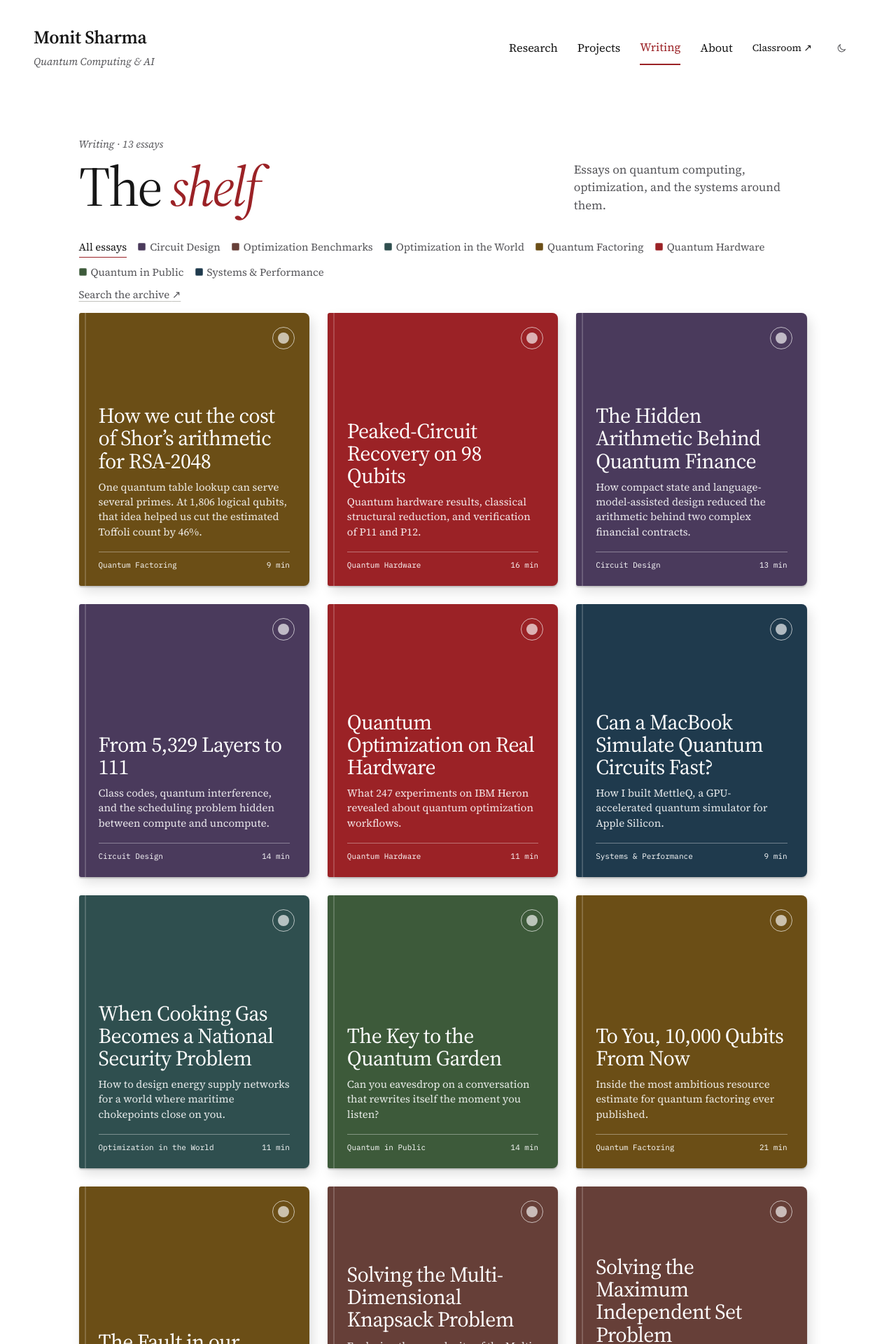
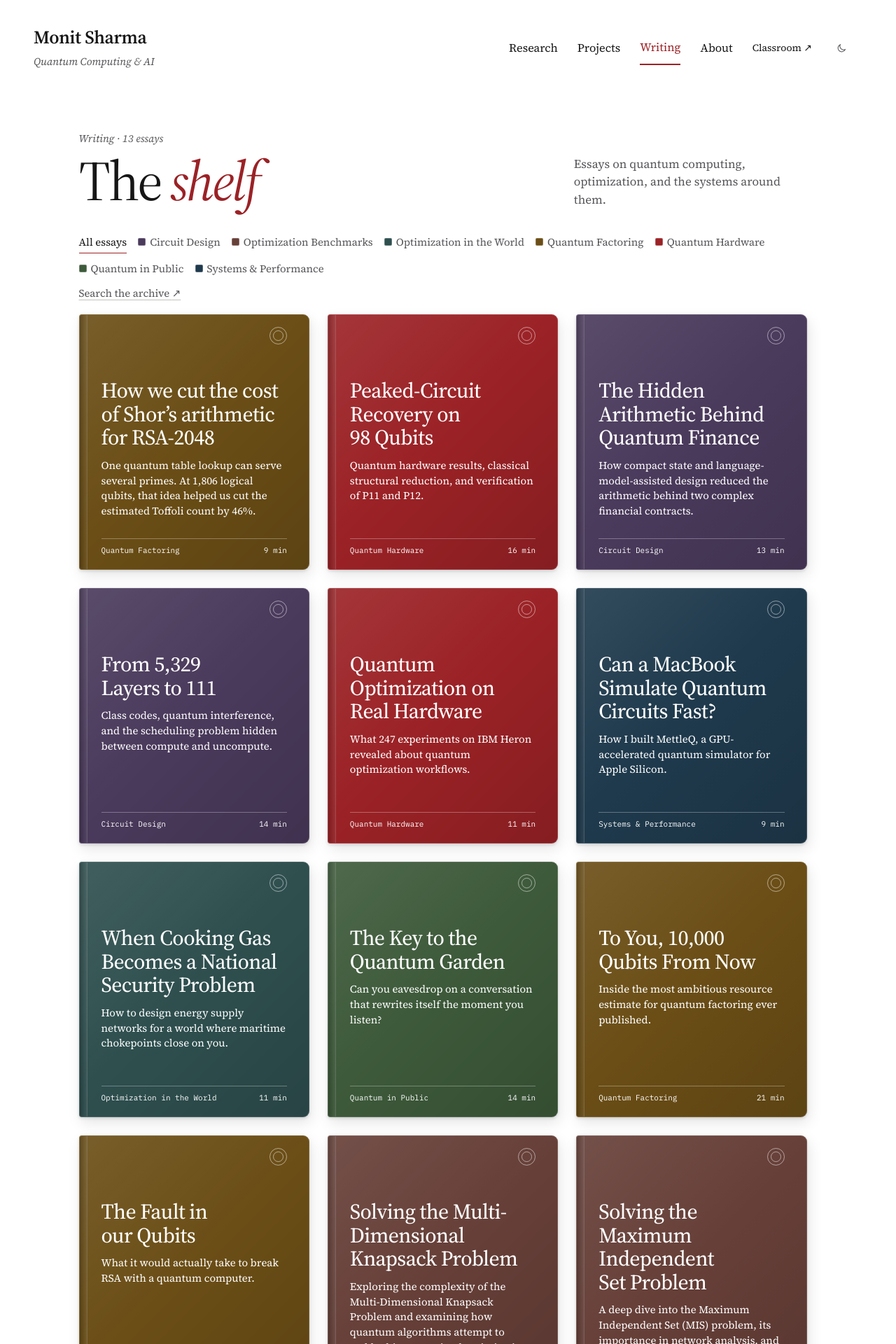
Before and after one commit to MonitSharma/portfolio, a Jekyll site: the page built from writing.html, in a window 1280 px wide. Shown: the top 1920 px of the page at 70% size. Built offline with Jekyll 4.4.1, drawn with Linux system fonts in a browser that asks for light colours.

Commit message:
Refine Writing covers and keep hover text white

```diff
--- a/_includes/writing/covers.html
+++ b/_includes/writing/covers.html
@@ -2,7 +2,7 @@
   {% for essay in include.essays %}
   {% assign topic = include.topics | where: 'id', essay.topic | first %}
   <li class="writing-cover" data-topic="{{ topic.id }}" style="--cover: {{ topic.color }}">
-    <a class="writing-cover-link" href="{{ essay.url | escape }}">
+    <a class="writing-cover-card" href="{{ essay.url | escape }}">
       <span class="shelf-mark" aria-hidden="true"></span>
       <h2>
         {% if essay.cover_title %}
@@ -26,7 +26,7 @@
   {% for topic in include.topics %}
     {% for title in topic.upcoming %}
     <li class="writing-cover shelf-draft" data-topic="{{ topic.id }}">
-      <div class="writing-cover-link">
+      <div class="writing-cover-card">
         <p>On the desk</p>
         <h2>{{ title | escape }}</h2>
         <div class="shelf-foot"><span>{{ topic.title | escape }}</span><span>In progress</span></div>
--- a/assets/css/writing.css
+++ b/assets/css/writing.css
@@ -1,7 +1,7 @@
 .writing-shelf {
   max-width: 1040px;
   margin: 0 auto;
-  padding: clamp(28px, 5vw, 64px) 0 clamp(44px, 7vw, 80px);
+  padding: clamp(24px, 4.5vw, 56px) 0 clamp(44px, 7vw, 80px);
 }
 
 .shelf-hero {
@@ -10,7 +10,7 @@
   justify-content: space-between;
   align-items: end;
   gap: 16px 36px;
-  margin-bottom: 32px;
+  margin-bottom: clamp(18px, 3vw, 32px);
 }
 
 .shelf-hero p {
@@ -43,7 +43,8 @@
 
 .shelf-toolbar {
   justify-content: space-between;
-  margin-bottom: 16px;
+  gap: 8px 20px;
+  margin-bottom: 20px;
 }
 
 .shelf-filters[hidden], .writing-cover[hidden] { display: none; }
@@ -52,7 +53,7 @@
   display: inline-flex;
   gap: 6px;
   align-items: center;
-  padding: 4px 0;
+  padding: 5px 0;
   border: 0;
   border-bottom: 1px solid transparent;
   background: transparent;
@@ -89,89 +90,86 @@
 .shelf-books {
   display: grid;
   grid-template-columns: repeat(3, minmax(0, 1fr));
-  gap: clamp(14px, 2.4vw, 26px);
-  padding: 0 0 22px;
-  border-bottom: 8px solid var(--line-strong);
+  gap: clamp(16px, 2.4vw, 26px);
+  padding: 0 0 24px;
+  border-bottom: 4px double var(--line-strong);
   list-style: none;
 }
 
-.writing-cover-link {
+.writing-cover-card {
   position: relative;
   display: flex;
-  min-height: clamp(345px, 40vw, 390px);
+  min-height: clamp(310px, 36vw, 365px);
   height: 100%;
   flex-direction: column;
-  padding: 72px clamp(18px, 2.5vw, 28px) 22px;
-  border-radius: 3px 8px 8px 3px;
-  background: var(--cover, #343330);
+  padding: clamp(62px, 7.5vw, 92px) clamp(21px, 3vw, 32px) 20px;
+  border-radius: 4px 9px 9px 4px;
+  background: linear-gradient(135deg, rgb(255 255 255 / .09), transparent 48%, rgb(0 0 0 / .14)), var(--cover, #343330);
   color: #fff;
-  box-shadow: 0 2px 2px rgb(0 0 0 / .18), 5px 8px 17px rgb(0 0 0 / .12);
-  transform-origin: left center;
-  transition: transform .25s ease, box-shadow .25s ease;
+  box-shadow: inset 0 0 0 1px rgb(255 255 255 / .14), 0 2px 4px rgb(0 0 0 / .12), 3px 8px 20px rgb(0 0 0 / .10);
 }
 
-.writing-cover a::before {
+a.writing-cover-card::before {
   position: absolute;
-  inset: 0 auto 0 8px;
-  width: 2px;
-  background: rgb(255 255 255 / .18);
+  inset: 1px auto 1px 1px;
+  width: 10px;
+  border-right: 1px solid rgb(255 255 255 / .22);
+  border-radius: 3px 0 0 3px;
+  background: linear-gradient(90deg, rgb(0 0 0 / .21), rgb(255 255 255 / .06));
   content: "";
-}
-
-.editorial-main .writing-shelf .writing-cover a.writing-cover-link:is(:hover, :focus-visible) {
-  color: #fff;
-  box-shadow: 0 3px 4px rgb(0 0 0 / .18), 9px 13px 22px rgb(0 0 0 / .20);
-}
-
-@media (hover: hover) and (prefers-reduced-motion: no-preference) {
-  .writing-cover a:is(:hover, :focus-visible) {
-    transform: perspective(880px) rotateY(-10deg) translateY(-3px);
-  }
 }
 
 .shelf-mark {
   position: absolute;
-  top: 20px;
-  right: 21px;
-  width: 32px;
-  height: 32px;
-  border: 1px solid rgb(255 255 255 / .65);
+  top: 18px;
+  right: clamp(21px, 3vw, 32px);
+  width: 25px;
+  height: 25px;
+  border: 1px solid rgb(255 255 255 / .50);
   border-radius: 50%;
 }
 
 .shelf-mark::after {
   position: absolute;
-  inset: 7px;
+  inset: 4px;
+  border: 1px solid rgb(255 255 255 / .50);
   border-radius: 50%;
-  background: rgb(255 255 255 / .65);
   content: "";
 }
 
 .writing-cover h2 {
-  margin-top: auto;
-  font: 400 clamp(1.55rem, 2.5vw, 1.9rem)/1.06 var(--serif);
+  font: 450 clamp(1.55rem, 2.5vw, 1.9rem)/1.1 var(--serif);
   letter-spacing: -.02em;
+  text-wrap: balance;
 }
 
 .writing-cover p {
-  margin-top: 10px;
-  color: rgb(255 255 255 / .88);
-  font: 15px/1.42 var(--serif);
+  margin-top: 12px;
+  font: 400 15px/1.45 var(--serif);
+}
+
+a.writing-cover-card:is(:hover, :focus-visible) h2 { font-weight: 550; }
+a.writing-cover-card:is(:hover, :focus-visible) p { font-weight: 470; }
+a.writing-cover-card:is(:hover, :focus-visible) .shelf-foot { font-weight: 500; }
+
+@media (prefers-reduced-motion: no-preference) {
+  .writing-cover-card :is(h2, p) { transition: font-weight .16s ease; }
 }
 
 .shelf-foot {
+  --cover-rule: rgb(255 255 255 / .30);
   display: flex;
   justify-content: space-between;
   gap: 8px;
-  margin-top: 18px;
-  padding-top: 11px;
-  border-top: 1px solid rgb(255 255 255 / .36);
+  margin-top: auto;
+  padding-top: 28px;
+  background: linear-gradient(var(--cover-rule), var(--cover-rule)) 0 18px / 100% 1px no-repeat;
   font: 11px/1.4 var(--mono);
 }
 
 .shelf-foot > :last-child { white-space: nowrap; }
 
-.shelf-draft .writing-cover-link {
+.shelf-draft .writing-cover-card {
   padding-top: 24px;
   border: 1px dashed var(--line-strong);
   background: transparent;
@@ -179,13 +177,15 @@
   box-shadow: none;
 }
 
+.shelf-draft h2 { margin-top: auto; }
+
 .shelf-draft p {
   margin: 0 0 16px;
   color: inherit;
   font-style: italic;
 }
 
-.shelf-draft .shelf-foot { border-color: var(--line-strong); }
+.shelf-draft .shelf-foot { --cover-rule: var(--line); }
 .shelf-links { margin-top: 18px; }
 
 @media (max-width: 760px) {
@@ -193,8 +193,9 @@
 }
 
 @media (max-width: 560px) {
-  .shelf-hero { margin-bottom: 22px; }
+  .shelf-hero { gap: 12px; }
+  .shelf-filters { gap: 2px 12px; font-size: 14px; }
   .shelf-books { grid-template-columns: minmax(0, 1fr); }
-  .writing-cover-link { min-height: 260px; padding: 66px 24px 20px; }
-  .shelf-draft .writing-cover-link { min-height: 210px; }
+  .writing-cover-card { min-height: 245px; padding: 58px 24px 18px; }
+  .shelf-draft .writing-cover-card { min-height: 210px; }
 }
```
